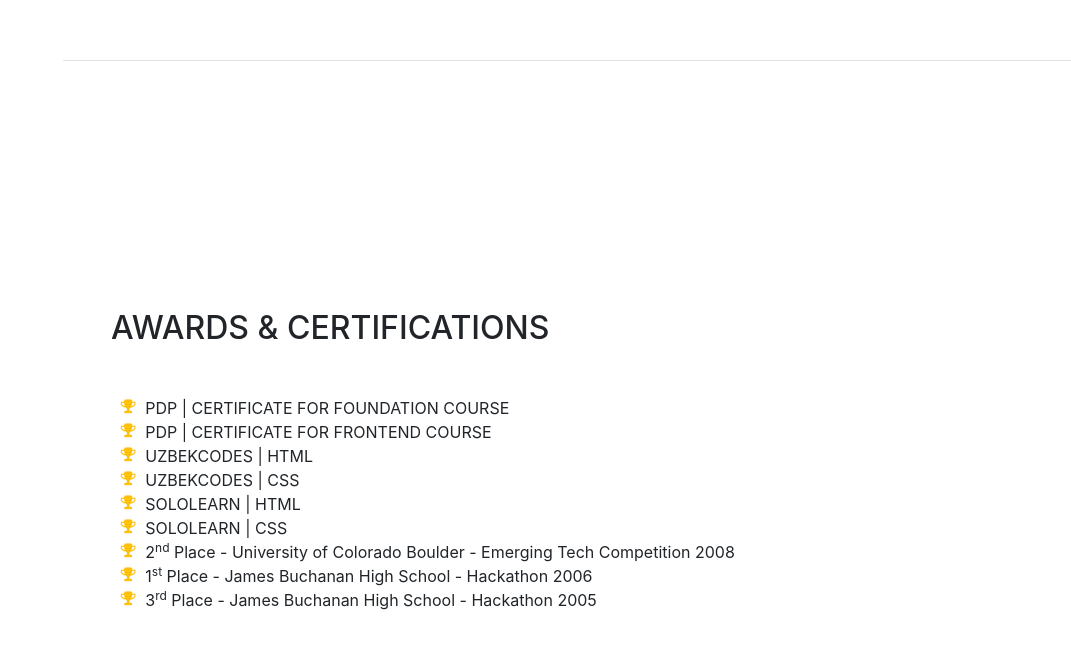
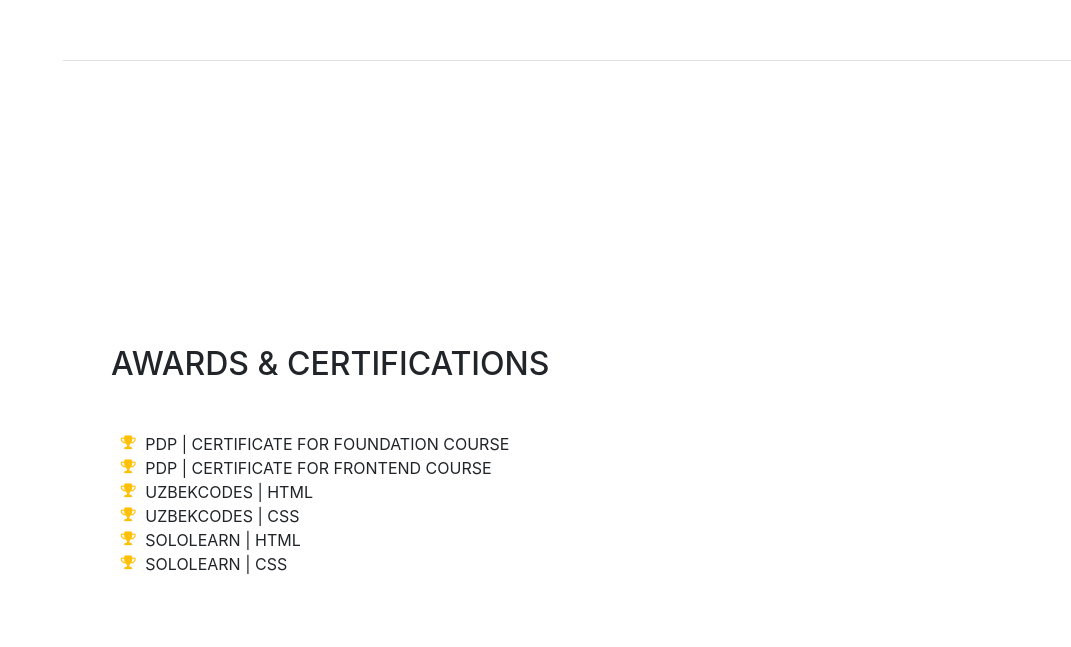
Before and after one commit to alamovAsadbek/my_portfolie, a website with bundled scripts: page index.html in a window 1280 px wide. Shown: the part 3939-4586 px from the top of the page, without its empty margins (209-1280 px from the left). Built offline with nearby package versions, Linux system fonts and the light colour scheme; files whose address does not match are found by name; a web font is replaced by a local one.

Commit message:
change html file

```diff
--- a/index.html
+++ b/index.html
@@ -293,22 +293,6 @@
                     <i class="fa-li fa fa-trophy text-warning"></i>
                     SOLOLEARN | CSS
                 </li>
-                <li>
-                    <i class="fa-li fa fa-trophy text-warning"></i>
-                    2<sup>nd</sup>
-                    Place - University of Colorado Boulder - Emerging Tech Competition 2008
-                </li>
-                <li>
-                <li>
-                    <i class="fa-li fa fa-trophy text-warning"></i>
-                    1<sup>st</sup>
-                    Place - James Buchanan High School - Hackathon 2006
-                </li>
-                <li>
-                    <i class="fa-li fa fa-trophy text-warning"></i>
-                    3<sup>rd</sup>
-                    Place - James Buchanan High School - Hackathon 2005
-                </li>
             </ul>
         </div>
     </section>
```
